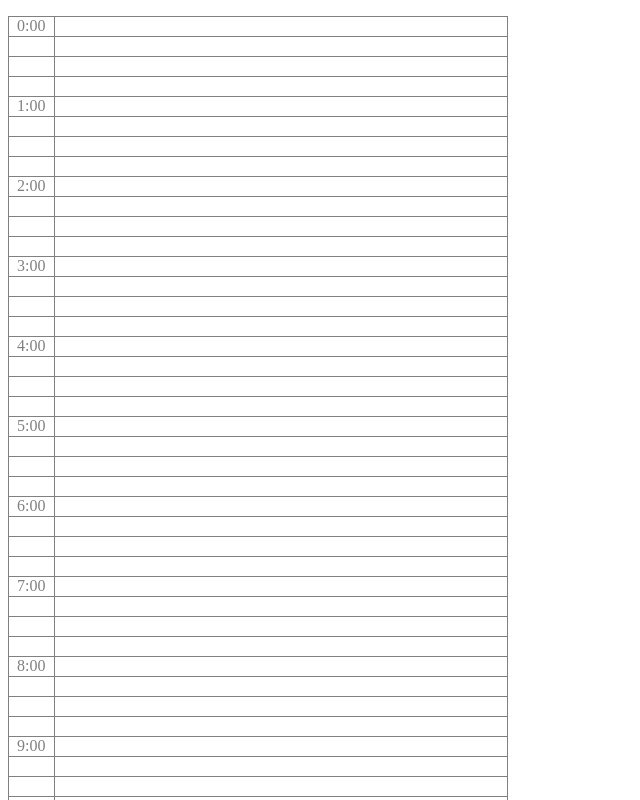
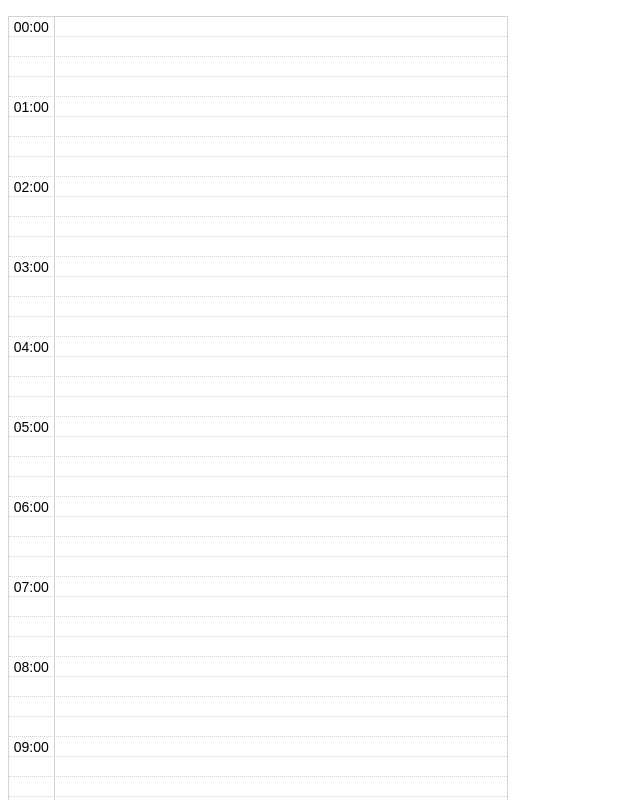
Before and after one commit to Glovindan/Diary-app, a React (Create React App) app in the folder client/diary/: page / in a window 1280 px wide. Shown: the top 800 px of the page, without its empty margins (0-640 px from the left). Built offline with nearby package versions, Linux system fonts and the light colour scheme.

Commit message:
styles changes in timeline component

```diff
--- a/client/diary/src/DayCalendar/DayCalendar.js
+++ b/client/diary/src/DayCalendar/DayCalendar.js
@@ -1,9 +1,12 @@
 import Timeline from "./TimeLine/Timeline";
+import styles from './DayCalendar.module.css'
 
 function DayCalendar() {
   return (
     <div>
-      <Timeline/>
+      <div className={styles.container}>
+        <Timeline/>
+      </div>
     </div>
   );
 }
--- a/client/diary/src/DayCalendar/DayCalendar.module.css
+++ b/client/diary/src/DayCalendar/DayCalendar.module.css
@@ -0,0 +1,3 @@
+.container {
+    width: 500px;
+}
--- a/client/diary/src/DayCalendar/TimeLine/HourSection/HourSection.js
+++ b/client/diary/src/DayCalendar/TimeLine/HourSection/HourSection.js
@@ -1,10 +1,12 @@
 import styles from './HourSection.module.css'
 
 const HourSection = (props) => {
+  const hour = (props.hour < 10 ? `0${props.hour}:00` : `${props.hour}:00`);
+
   return (
     <div>
       <div className={styles.row}>
-        <span className={styles.firstColumn}>{props.hour}:00</span>
+        <span className={styles.firstColumn}>{hour}</span>
         <span className={styles.secondColumn}/>
       </div>
       <div className={styles.row}>
--- a/client/diary/src/DayCalendar/TimeLine/HourSection/HourSection.module.css
+++ b/client/diary/src/DayCalendar/TimeLine/HourSection/HourSection.module.css
@@ -2,16 +2,21 @@
     height: 20px;
     display: flex;
     flex-direction: row;
-    border-bottom: gray solid 1px;
-    color: gray;
+    border-bottom: lightgrey dotted 1px;
+    font-family: Arial;
+    font-size: 14px;
 }
 
 .firstColumn {
-    text-align: center;
+    display: flex;
+    align-items: center;
+    justify-content: center;
+
     width: 50px;
-    border-right: gray solid 1px;
+    border-right: lightgrey solid 1px;
 }
 
 .secondColumn {
     width: 100%;
+    /*background: cornsilk;*/
 }
--- a/client/diary/src/DayCalendar/TimeLine/Timeline.module.css
+++ b/client/diary/src/DayCalendar/TimeLine/Timeline.module.css
@@ -1,7 +1,6 @@
 .container {
-    width: 500px;
     list-style: none;
     padding: 0;
-    border: gray 1px solid;
+    border: lightgrey 1px solid;
     border-bottom: none;
 }
```
Also changed, not shown: 1 other file (tests, documents, lock files or other folders).
